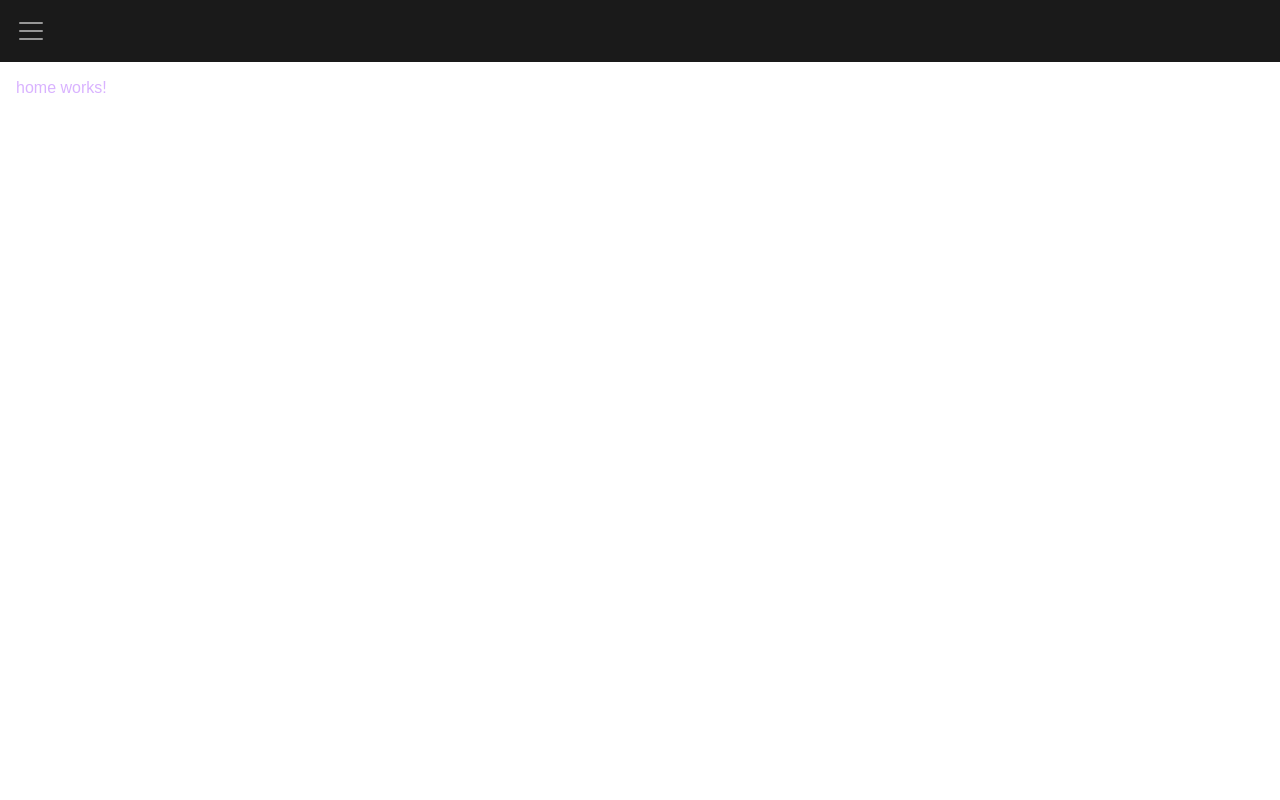
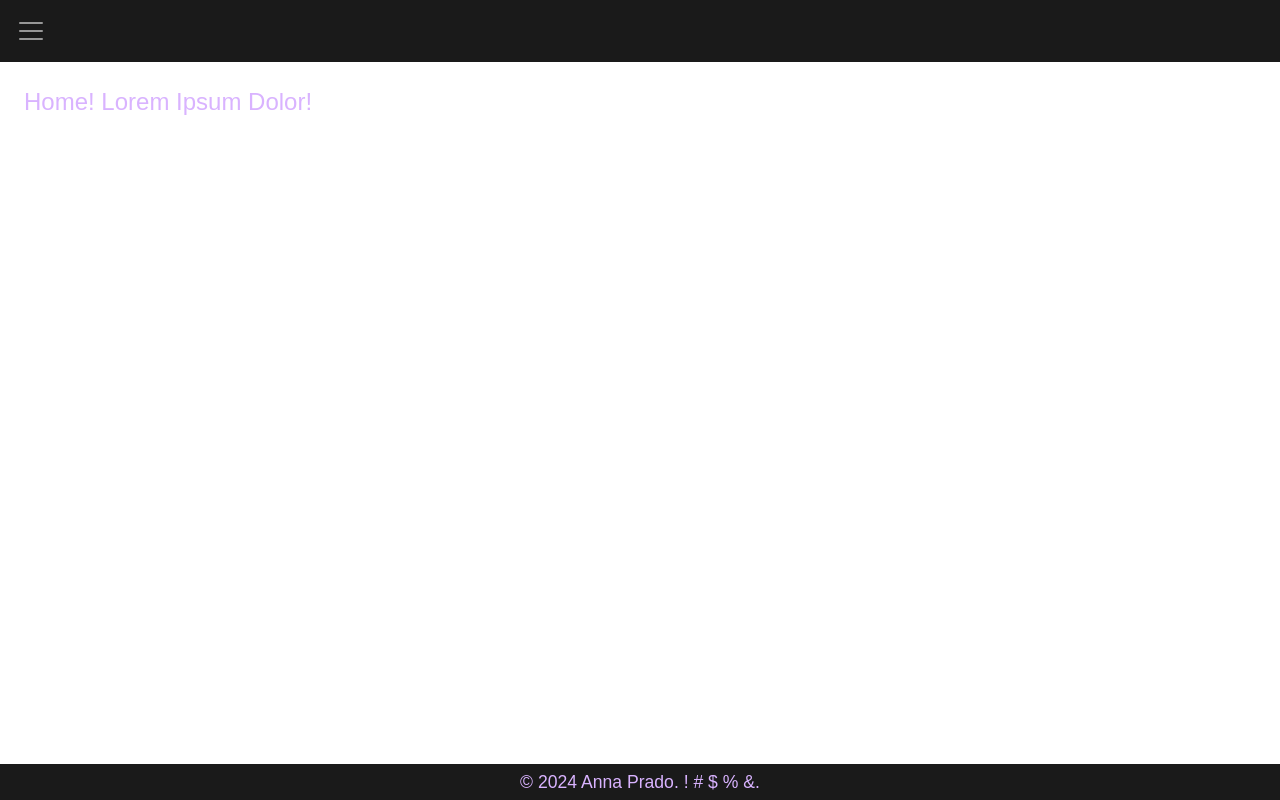
Before and after one commit to annaKarolinePrado/front-games.github.io, an Angular app: page / in a window 1280 px wide. Built offline with nearby package versions, Linux system fonts and the light colour scheme; a web font is replaced by a local one.

Commit message:
Implementado rodapé da aplicação e ajustada a dimensão do menu.

```diff
--- a/src/app/app.component.html
+++ b/src/app/app.component.html
@@ -1,2 +1,3 @@
 <app-menu></app-menu>
+<app-rodape></app-rodape>
 <router-outlet></router-outlet>
--- a/src/app/app.component.ts
+++ b/src/app/app.component.ts
@@ -1,11 +1,12 @@
 import { Component } from '@angular/core';
 import { RouterModule } from '@angular/router';
 import { MenuComponent } from './menu/menu.component';
+import { RodapeComponent } from './rodape/rodape.component';
 
 @Component({
   selector: 'app-root',
   standalone: true,
-  imports: [RouterModule, MenuComponent],
+  imports: [RouterModule, MenuComponent, RodapeComponent],
   templateUrl: './app.component.html',
   styleUrls: ['./app.component.css']
 })
--- a/src/app/contact/contact.component.html
+++ b/src/app/contact/contact.component.html
@@ -1 +1 @@
-<p>contact works!</p>
+<p>Contato! Lorem Ipsum Dolor!</p>
--- a/src/app/home/home.component.html
+++ b/src/app/home/home.component.html
@@ -1 +1 @@
-<p>home works!</p>
+<p>Home! Lorem Ipsum Dolor!</p>
--- a/src/app/menu/menu.component.css
+++ b/src/app/menu/menu.component.css
@@ -4,39 +4,24 @@
   padding: 0;
 }
 
-body, html {
+body, html, .d-flex {
   margin: 0;
   height: 100%;
   font-family: var(--fonte-padrao);
 }
 
-.d-flex {
-  height: 100%;
-}
-
 nav {
   background-color: var(--menu-color);
-  padding: 1em;
-}
-
-ul {
-  list-style-type: none;
-  padding: 0;
+  padding: 0.5em;
   font-family: var(--fonte-padrao);
   text-align: center;
-}
-
-li {
-  margin: 1em 0;
-}
-
-a {
   color: var(--text-color);
   text-decoration: none;
 }
 
-a:hover {
-  text-decoration: underline;
+li {
+  padding: 1em;
+  text-align: center;
 }
 
 .sidebar {
@@ -44,13 +29,13 @@ a:hover {
   left: 0;
   top: 0;
   height: 100%;
-  width: 14%;
+  width: 15%;
   background-color: var(--menu-color);
   color: var(--text-color);
   overflow-x: hidden;
   transition: transform 0.3s ease-in-out;
   transform: translateX(-100%);
-  padding-top: 60px;
+  padding-top: 70px;
   z-index: 999;
   font-size: 1.5em;
 }
@@ -58,7 +43,6 @@ a:hover {
 .nav-item:hover {
   transform: scale(1.1);
   text-shadow: 0 0 5px #d9b3ff, 0 0 10px #f2e6ff;
-
 }
 
 .sidebar.open {
@@ -66,16 +50,16 @@ a:hover {
 }
 
 .navbar {
-  background-color: var(--menu-color); /* Adjust to your color */
+  background-color: var(--menu-color);
   position: fixed;
   top: 0;
   left: 0;
-  width: 100%; /* Ensure navbar spans full width */
-  z-index: 1000; /* Ensure navbar is above other content */
+  width: 100%;
+  z-index: 1000;
   padding: 1em;
 }
 
-.navbar-toggler, .navbar-toggler-icon {
+.navbar-toggler {
  border: none;
 }
 
@@ -85,8 +69,21 @@ a:hover {
 }
 
 main {
-  margin-top: 60px; /* Adjust this value to the height of your navbar */
+  margin-top: 60px;
   padding: 1em;
   color: var(--text-color);
   font-family: var(--fonte-padrao);
+  font-size: 1.5em;
 }
+
+@media (max-width: 768px) {
+  .sidebar {
+    width: 30%;
+    font-size: 1.3em;
+    padding-top: 80px;
+  }
+  li {
+    padding: 1em;
+    text-align: center;
+  }
+}
--- a/src/app/menu/menu.component.html
+++ b/src/app/menu/menu.component.html
@@ -10,10 +10,10 @@
         <a class="nav-link" routerLink="/">Home</a>
       </li>
       <li class="nav-item">
-        <a class="nav-link" routerLink="/about">About</a>
+        <a class="nav-link" routerLink="/sobre">Sobre</a>
       </li>
       <li class="nav-item">
-        <a class="nav-link" routerLink="/contact">Contact</a>
+        <a class="nav-link" routerLink="/contato">Contato</a>
       </li>
     </ul>
   </div>
--- /dev/null
+++ b/src/app/rodape/rodape.component.css
@@ -0,0 +1,22 @@
+.footer {
+    background-color: var(--menu-color);
+    color: var(--text-color);
+    margin-top: auto;
+    padding: 0.3rem 0;
+    text-align: center;
+    font-size: 1.1rem;
+    font-family: var(--fonte-padrao);
+    position: fixed;
+    bottom: 0;
+    width: 100%;
+    z-index: 1000;
+    display: flex;
+    justify-content: center;
+    align-items: center;
+}
+
+@media (max-width: 768px) {
+    .footer {
+        font-size: 1rem;
+    }
+}
--- /dev/null
+++ b/src/app/rodape/rodape.component.html
@@ -0,0 +1,5 @@
+<footer class="footer">
+    <div class="container">
+      <span>&copy; 2024 Anna Prado. ! # $ % &.</span>
+    </div>
+</footer>
--- a/src/main.ts
+++ b/src/main.ts
@@ -7,8 +7,8 @@ import { ContactComponent } from './app/contact/contact.component';
 
 const routes: Routes = [
   { path: '', component: HomeComponent },
-  { path: 'about', component: AboutComponent },
-  { path: 'contact', component: ContactComponent },
+  { path: 'sobre', component: AboutComponent },
+  { path: 'contato', component: ContactComponent },
 ];
 
 bootstrapApplication(AppComponent, {
```
Also changed, not shown: src/app/rodape/rodape.component.ts (added, +11 -0 lines), 1 other file (tests, documents, lock files or other folders).
